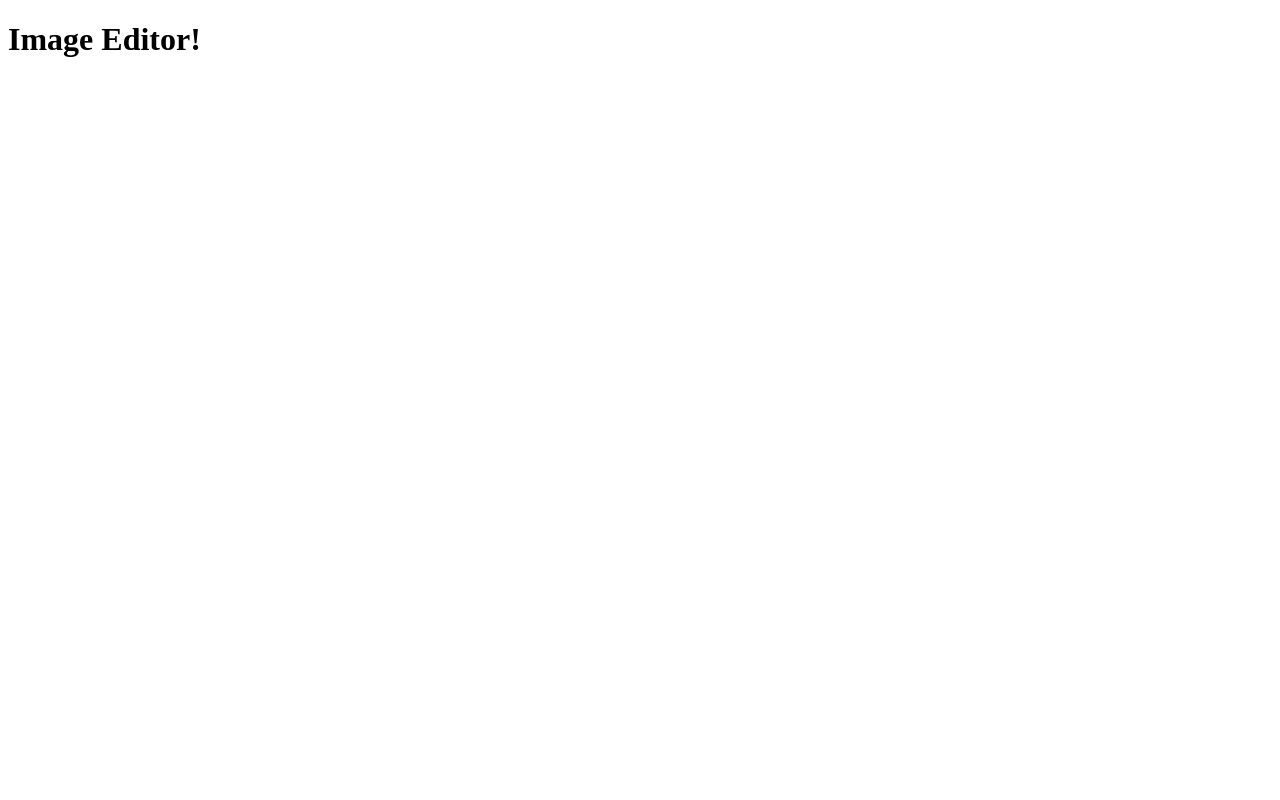
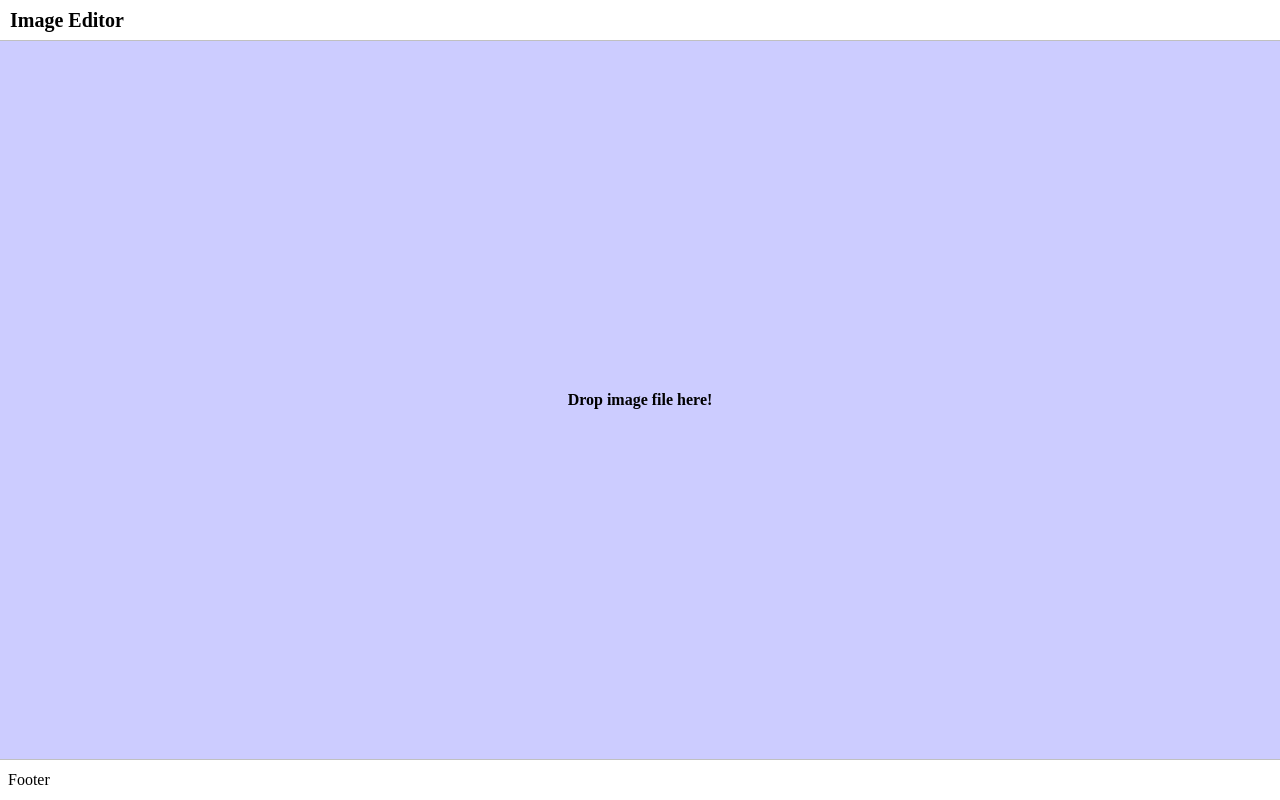
Before and after one commit to mryhryki/image-markup, a React (Vite) app: page / in a window 1280 px wide. Built offline with nearby package versions, Linux system fonts and the light colour scheme.

Commit message:
Add DnD area, header and footer.

```diff
--- a/index.html
+++ b/index.html
@@ -22,6 +22,12 @@
   <link rel="apple-touch-icon" href="public/image/icon_180x180.png">
   <link rel="shortcut icon" type="image/x-icon" href="https://mryhryki.com/favicon.ico">
   <meta property="og:type" content="website" />
+  <style>
+    body {
+        margin: 0;
+        padding: 0;
+    }
+  </style>
 </head>
 <body>
   <div id="root" class="dark-theme"></div>
--- a/package.json
+++ b/package.json
@@ -14,8 +14,10 @@
   "dependencies": {
     "@types/react": "^17.0.19",
     "@types/react-dom": "^17.0.9",
+    "@types/styled-components": "^5.1.13",
     "react": "^17.0.2",
-    "react-dom": "^17.0.2"
+    "react-dom": "^17.0.2",
+    "styled-components": "^5.3.1"
   },
   "devDependencies": {
     "@vitejs/plugin-react-refresh": "^1.3.6",
--- a/src/app.tsx
+++ b/src/app.tsx
@@ -1,5 +1,50 @@
 import React from "react";
+import styled from 'styled-components'
+import { ImageFileDragAndDropArea } from "./components/dnd";
+
+const Header = styled.header`
+  border-bottom: 1px solid silver;
+  line-height: 20px;
+  padding: 10px;
+  width: 100vw;
+  position: absolute;
+  top: 0;
+`
+
+const Title = styled.h1`
+  margin: 0;
+  padding: 0;
+  font-size: 20px;
+`
+
+const ImageArea = styled.div`
+  bottom: 41px;
+  position: absolute;
+  top: 41px;
+  width: 100vw;
+`
+
+const Footer = styled.footer`
+  border-top: 1px solid silver;
+  bottom: 0;
+  line-height: 24px;
+  padding: 8px;
+  width: 100vw;
+  position: absolute;
+`
 
 export const App = React.FC = () => {
-  return <h1>Image Editor!</h1>;
+  return (
+    <div>
+      <Header>
+        <Title>Image Editor</Title>
+      </Header>
+      <ImageArea>
+        <ImageFileDragAndDropArea onImageFileDrop={console.debug} />
+      </ImageArea>
+      <Footer>
+        Footer
+      </Footer>
+    </div>
+  );
 };
--- /dev/null
+++ b/src/components/dnd.tsx
@@ -0,0 +1,48 @@
+import React from "react";
+import styled from "styled-components";
+
+const DnD = styled.div`
+  align-items: center;
+  background-color: #ccf;
+  display: flex;
+  height: 100%;
+  justify-content: center;
+  width: 100%;
+`
+
+const Message = styled.div`
+  font-size: 16px;
+  font-weight: bold;
+`
+
+interface Props {
+  onImageFileDrop: (file: File) => void;
+}
+
+export const ImageFileDragAndDropArea: React.FC<Props> = (props) => {
+  const { onImageFileDrop } = props;
+
+  return (
+    <DnD
+      onDragOver={(event) => {
+        event.stopPropagation();
+        event.preventDefault();
+      }}
+      onDrop={(event) => {
+        console.debug(event)
+        event.preventDefault();
+        const file = event.dataTransfer.files.item(0);
+        if (file == null) {
+          return;
+        } else if (!file.type.startsWith("image/")) {
+          return;
+        }
+        onImageFileDrop(file);
+      }}
+    >
+      <Message>
+        Drop image file here!
+      </Message>
+    </DnD>
+  );
+};
```
Also changed, not shown: 1 other file (tests, documents, lock files or other folders).
